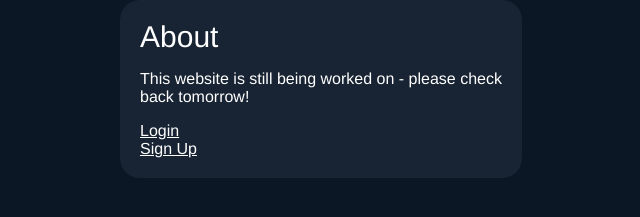
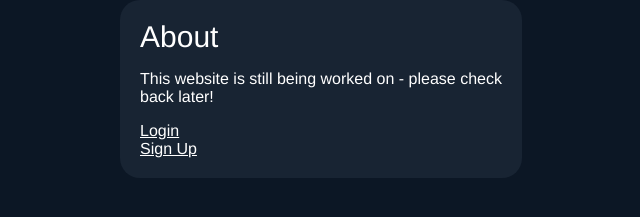
Before and after one commit to Turtle84375/turtle84375.me, a plain HTML site: page index.html in a window 1280 px wide. Shown: the part 183-400 px from the top of the page, 319-959 px from the left. Drawn offline with Linux system fonts and the light colour scheme.

Commit message:
Update index.html
(forcing deploy)

```diff
--- a/index.html
+++ b/index.html
@@ -32,7 +32,7 @@
       function checkVariable() {
         if (state.loaded == true) {
           if (state.logged == false) {
-            document.getElementById("text").innerText = "This website is still being worked on - please check back tomorrow!";
+            document.getElementById("text").innerText = "This website is still being worked on - please check back later!";
             document.getElementById("accountcontrols").innerHTML = `<a href="account/login">Login</a><br><a href="account/signup">Sign Up</a>`;
           }else{
             window.location.href = "account/dashboard";
```
